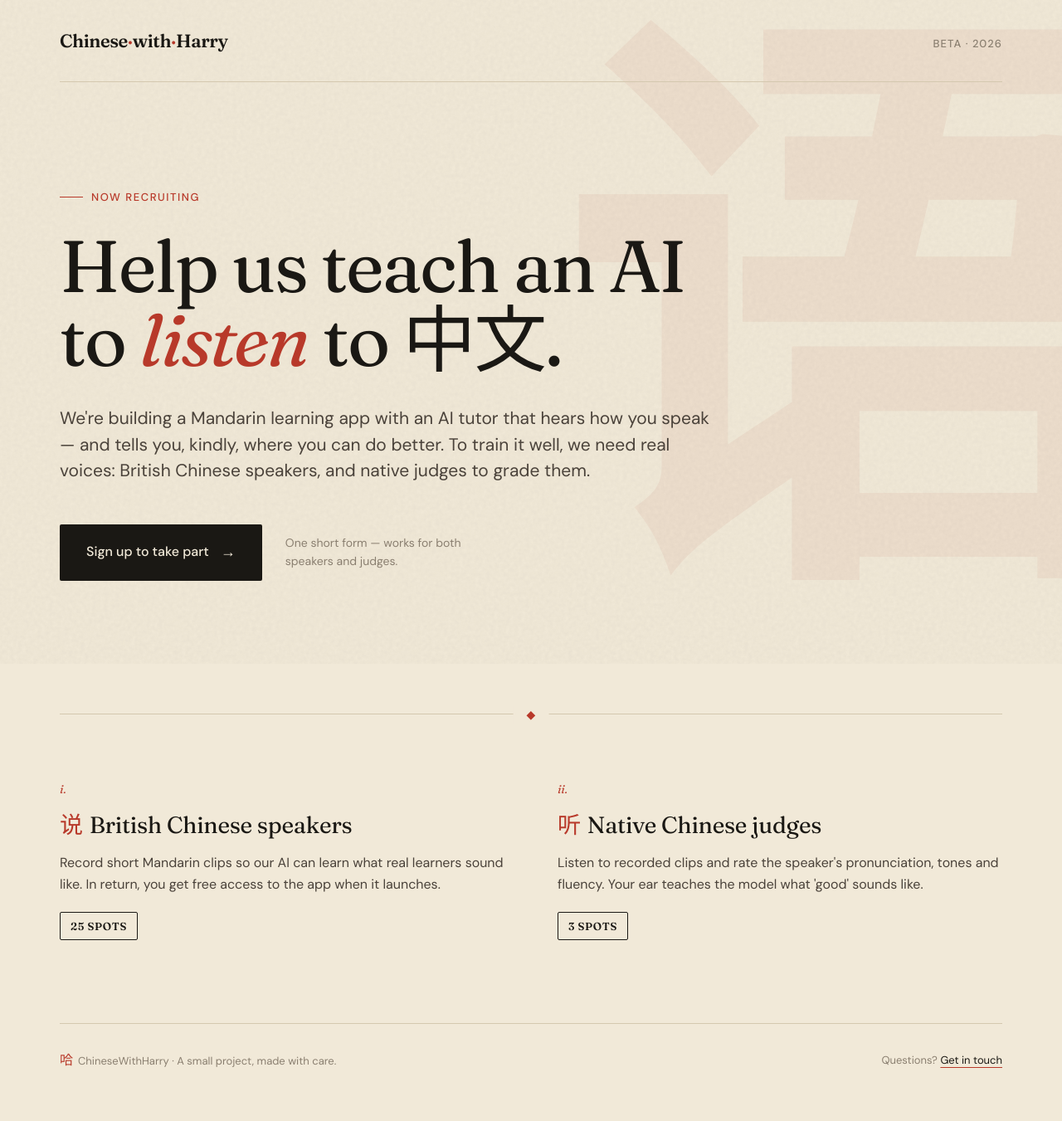
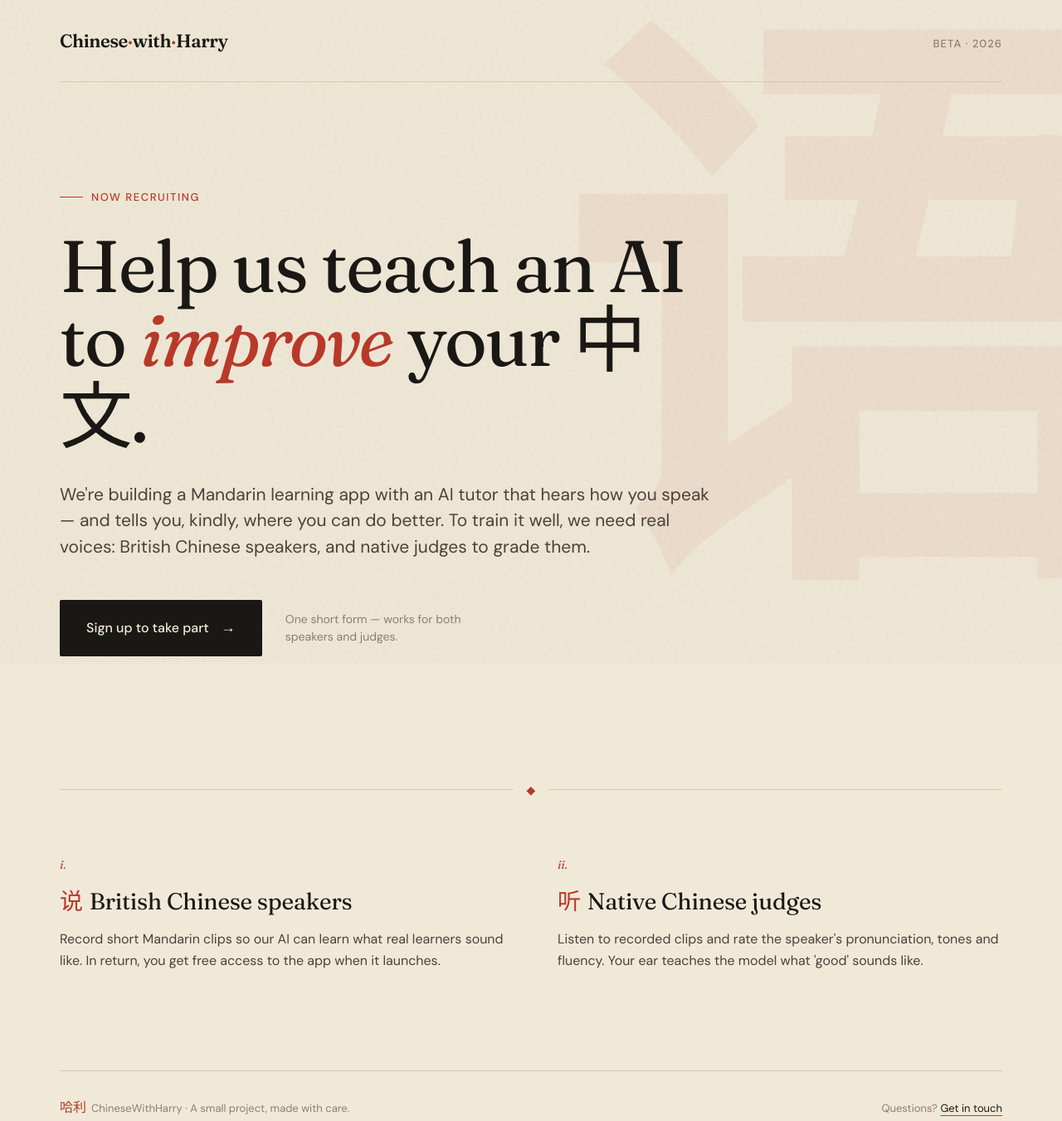
Before and after one commit to chinesewithharry/interest, a plain HTML site: page index.html in a window 1280 px wide. Shown: the whole page at 83% size. Drawn offline with Linux system fonts and the light colour scheme.

Commit message:
Updated text

```diff
--- a/index.html
+++ b/index.html
@@ -341,7 +341,7 @@
     <div>
       <div class="eyebrow">Now recruiting</div>
       <h1>
-        Help us teach an AI to <em>listen</em> to <span class="zh">中文</span>.
+        Help us teach an AI to <em>improve</em> your <span class="zh">中文</span>.
       </h1>
       <p class="lede">
         We're building a Mandarin learning app with an AI tutor that hears how you speak — and tells you, kindly, where you can do better. To train it well, we need real voices: British Chinese speakers, and native judges to grade them.
@@ -368,7 +368,7 @@
       <p>
         Record short Mandarin clips so our AI can learn what real learners sound like. In return, you get free access to the app when it launches.
       </p>
-      <span class="count">25 spots</span>
+
     </div>
 
     <div class="role">
@@ -377,12 +377,12 @@
       <p>
         Listen to recorded clips and rate the speaker's pronunciation, tones and fluency. Your ear teaches the model what 'good' sounds like.
       </p>
-      <span class="count">3 spots</span>
+
     </div>
   </section>
 
   <footer>
-    <div><span class="zh-mark">哈</span>ChineseWithHarry · A small project, made with care.</div>
+    <div><span class="zh-mark">哈利</span>ChineseWithHarry · A small project, made with care.</div>
     <div>Questions? <a href="mailto:chinesewithharry@gmail.com" style="color:var(--ink); text-decoration: underline; text-decoration-color: var(--accent); text-underline-offset: 4px;">Get in touch</a></div>
   </footer>
 
```
